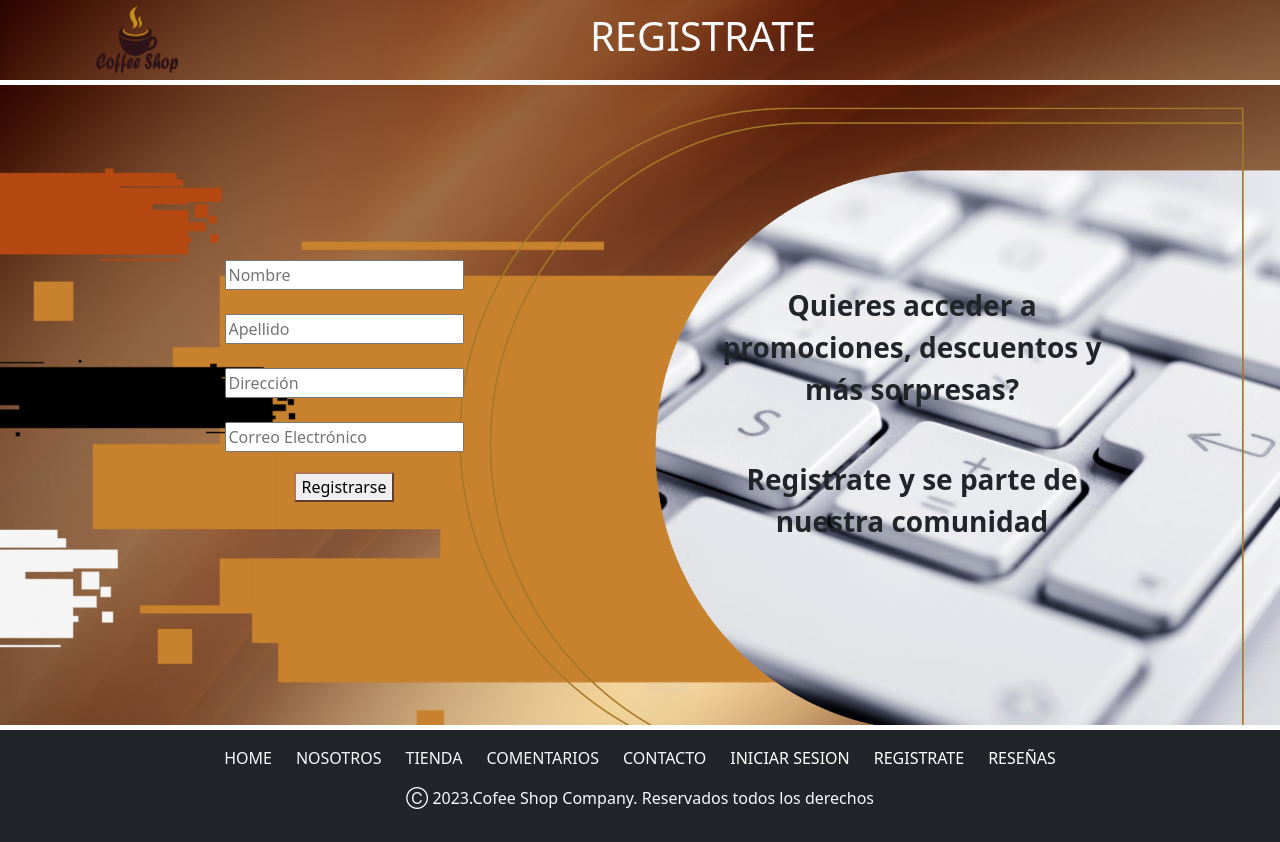
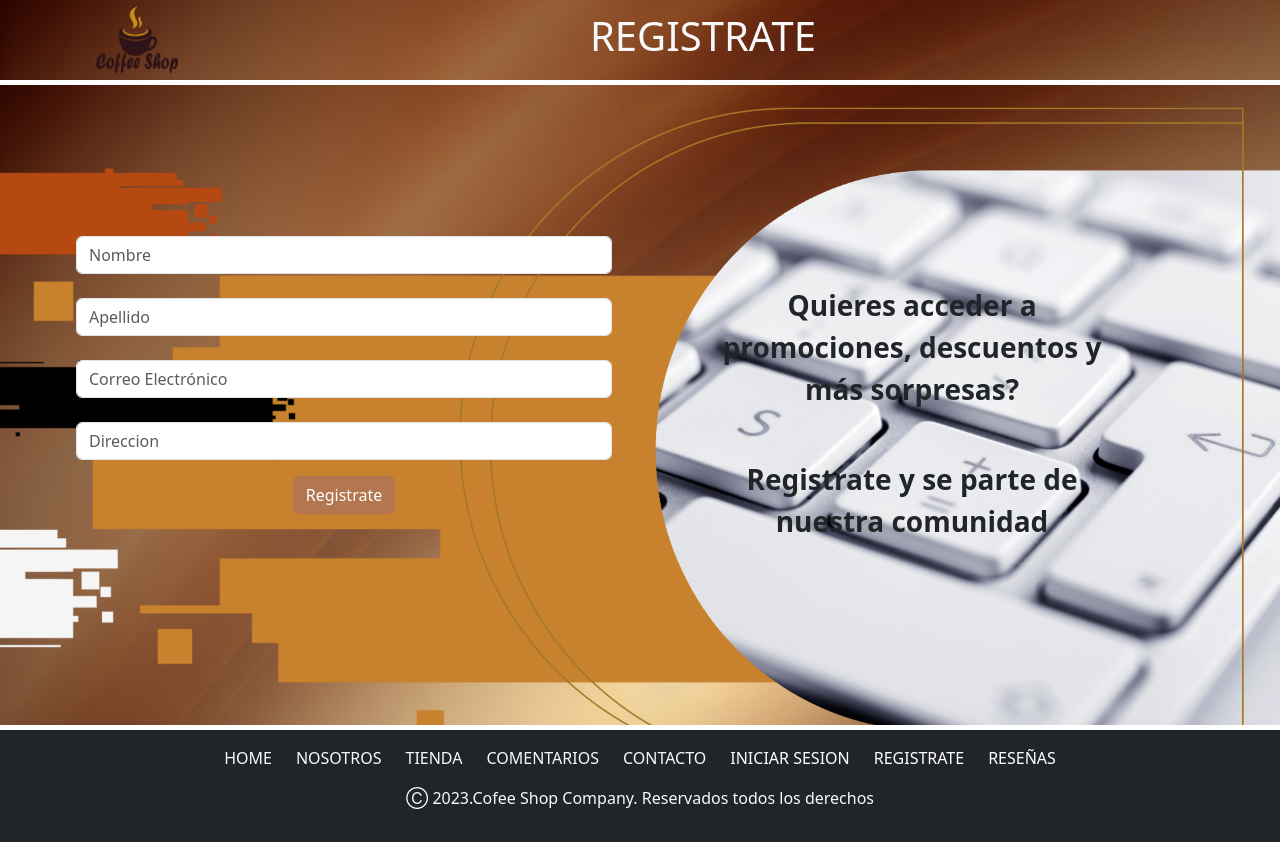
Before and after one commit to dmunoz80/CoffeShop-ProyectoFinal, a React (Create React App) app: page /Registre in a window 1280 px wide. Built offline with nearby package versions, Linux system fonts and the light colour scheme.

Commit message:
se actualiza vistra registro con bootstrap

```diff
--- a/src/components/Formregistre.jsx
+++ b/src/components/Formregistre.jsx
@@ -1,5 +1,5 @@
 import React, { useState } from 'react';
-import { Container, Row, Col } from "react-bootstrap"
+import { Button, Form } from "react-bootstrap";
 
 function Registre() {
     const [userData, setUserData] = useState({
@@ -31,32 +31,24 @@ function Registre() {
     return (
 
 
-        <div className="container">
-            <Container>
-                <Row>
-                    <Col style={{ textAlign: "center", marginBottom: "50px" }} > <form onSubmit={handleSubmit}>
-                        <div>
-                            <Col><label htmlFor="firstName"></label></Col>
-                            <input type="text" id="firstName" name="firstName" value={userData.firstName} onChange={handleInputChange} required placeholder='Nombre'/>
-                        </div>
-                        <div>
-                            <Col><label htmlFor="lastName"></label></Col>
-                            <input type="text" id="lastName" name="lastName" value={userData.lastName} onChange={handleInputChange} required placeholder='Apellido'/>
-                        </div>
-                        <Col><label htmlFor="address"></label></Col>
-                        <input type="text" id="address" name="address" value={userData.address} onChange={handleInputChange} required placeholder='Dirección' />
-                        <div>
-                            <Col> <label htmlFor="email"></label></Col>
-                            <input type="email" id="email" name="email" value={userData.email} onChange={handleInputChange} required placeholder='Correo Electrónico' />
-                        </div>
-                        <button
-                            variant="outline-dark"
-                            style={{ borderColor: "#b4764f", marginTop: "20px" }}
-                            type="submit">Registrarse</button>
-                    </form> </Col>
-                </Row>
-            </Container>
-        </div>
+        <Form onSubmit={handleSubmit} className="formulario">
+            <Form.Group>
+                <Form.Control type="text" id="firstName" name="firstName" value={userData.firstName} onChange={handleInputChange} placeholder="Nombre " />
+            </Form.Group>
+            <Form.Group>
+            <Form.Label></Form.Label>
+                <Form.Control type="text" id="lastName" name="lastName" value={userData.lastName} onChange={handleInputChange} placeholder="Apellido" />
+            </Form.Group>
+            <Form.Group>
+                <Form.Label></Form.Label>
+                <Form.Control type="email" id="email" name="email" value={userData.email} onChange={handleInputChange} placeholder="Correo Electrónico" />
+            </Form.Group>
+            <Form.Group>
+                <Form.Label></Form.Label>
+                <Form.Control  type="text" id="address" name="address" value={userData.address} onChange={handleInputChange} placeholder="Direccion" />
+            </Form.Group>
+            <Button type="submit" className="m-3" style={{ backgroundColor: "#b4764f", borderColor: "#b4764f" }}>Registrate</Button>
+        </Form>
     );
 }
 
```
